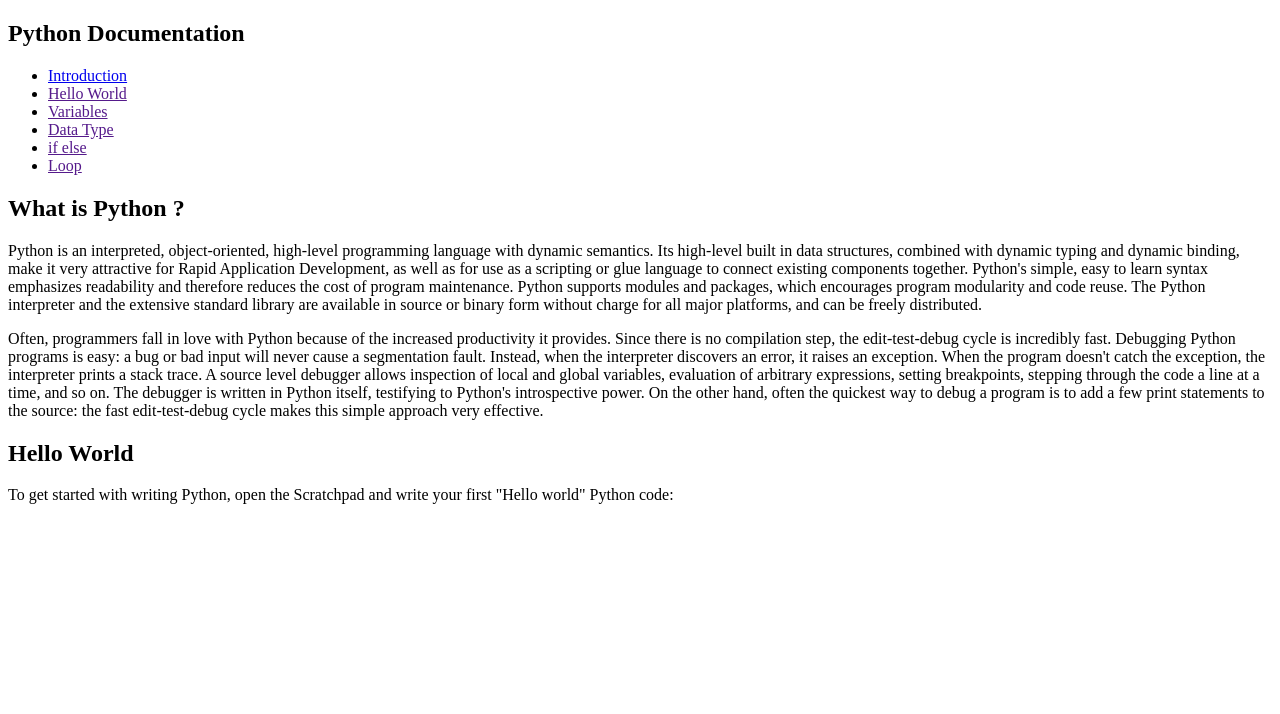
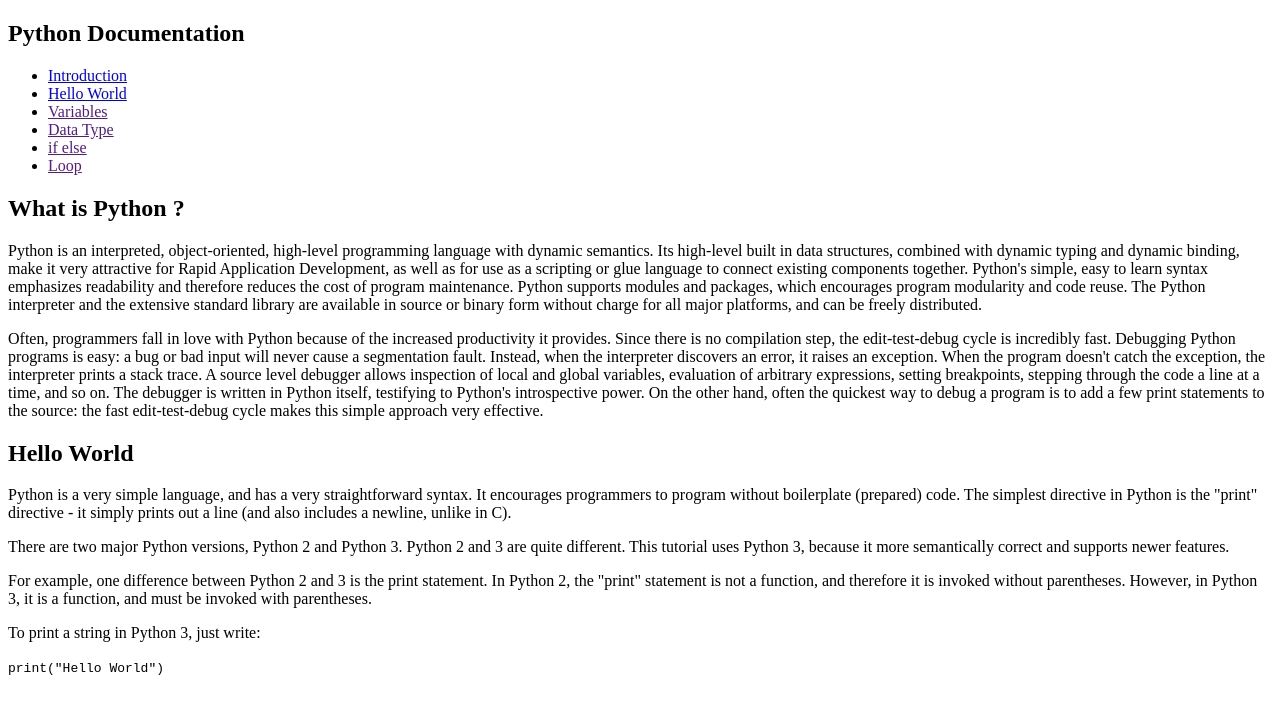
Before and after one commit to maliefrr/technical-doc-freecodecamp, a plain HTML site: page index.html in a window 1280 px wide. Drawn offline with Linux system fonts and the light colour scheme.

Commit message:
menambahkan hello world section

```diff
--- a/index.html
+++ b/index.html
@@ -11,7 +11,7 @@
         <header><h1>Python Documentation</h1></header>
         <ul>
             <li><a href="#intro">Introduction</a></li>
-            <li><a href="">Hello World</a></li>
+            <li><a href="#hello-world">Hello World</a></li>
             <li><a href="">Variables</a></li>
             <li><a href="">Data Type</a></li>
             <li><a href="">if else</a></li>
@@ -49,7 +49,25 @@
         <section class="main-section" id="hello-world">
             <header><h1>Hello World</h1></header>
             <article>
-                <p>To get started with writing Python, open the Scratchpad and write your first "Hello world" Python code:</p>
+                <p>
+                    Python is a very simple language, and has a very straightforward syntax. It encourages programmers
+                    to program without boilerplate (prepared) code. The simplest directive in Python is the "print"
+                    directive - it simply prints out a line (and also includes a newline, unlike in C).
+                </p>
+                <p>
+                    There are two major Python versions, Python 2 and Python 3. Python 2 and 3 are quite
+                    different. This tutorial uses Python 3, because it more semantically correct and supports
+                    newer features.
+                </p>
+                <p>
+                    For example, one difference between Python 2 and 3 is the print statement.
+                    In Python 2, the "print" statement is not a function, and therefore it is invoked without
+                    parentheses. However, in Python 3, it is a function, and must be invoked with parentheses.
+                </p>
+                <p>
+                    To print a string in Python 3, just write:
+                </p>
+                <code>print("Hello World")</code>
             </article>
         </section>
     </main>
```
